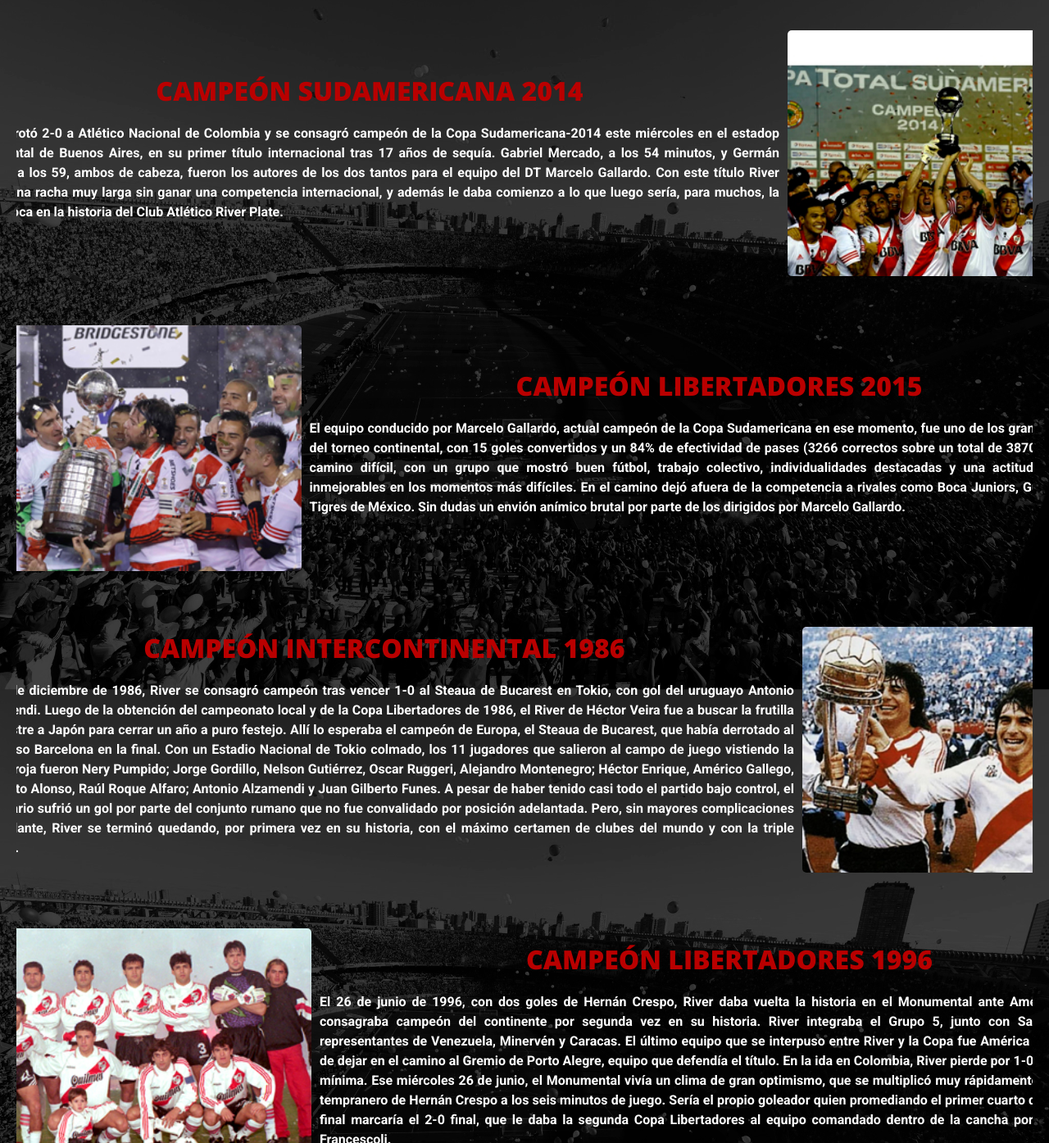
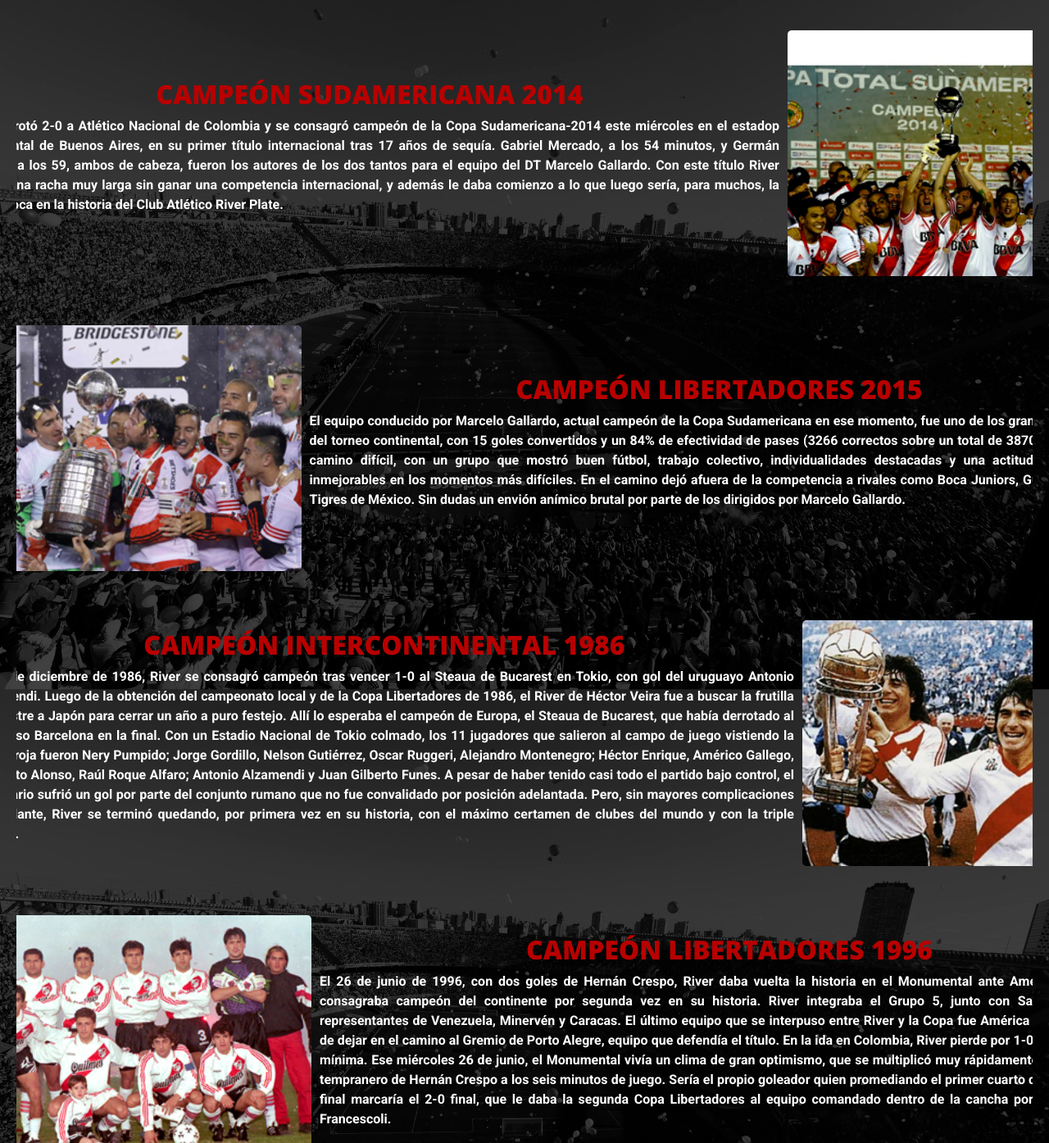
Before and after one commit to manuel-robles03/Proyecto-Preentrega2-Robles, a website: page pages/logros.html in a window 1280 px wide. Shown: the part 1874-3269 px from the top of the page at 82% size. Drawn offline with nearby package versions, Linux system fonts and the light colour scheme.

Commit message:
agregamos h2 y h3 a algunos archivos HTML

```diff
--- a/pages/logros.html
+++ b/pages/logros.html
@@ -72,7 +72,7 @@
                 <div class="logros" data-aos="fade-right">
                     <img class="imagen-logros" src="../assets/river-sudamericana.jpg" alt="river plate campeón sudamericana 2014">
                     <div class="dos-textos-logros">
-                        <p class="titulo-logros t1"> CAMPEÓN SUDAMERICANA 2014</p>
+                        <h2 class="titulo-logros t1"> CAMPEÓN SUDAMERICANA 2014</h2>
                         <p class="texto-logros"> River derrotó 2-0 a Atlético Nacional de Colombia y se consagró campeón de la Copa Sudamericana-2014 este miércoles en el estadop Monumental de Buenos Aires, en su primer título internacional tras 17 años de sequía. Gabriel Mercado, a los 54 minutos, y Germán Pezzella, a los 59, ambos de cabeza, fueron los autores de los dos tantos para el equipo del DT Marcelo Gallardo. Con este título River cortaba una racha muy larga sin ganar una competencia internacional, y además le daba comienzo a lo que luego sería, para muchos, la mejor época en la historia del Club Atlético River Plate.</p>
                     </div>
                 </div>
@@ -80,7 +80,7 @@
                 <div class="logros" data-aos="fade-left">
                     <img class="imagen-logros" src="../assets/copa-libertadores-2015.jpg" alt="river plate campeón libertadores 2015">
                     <div class="dos-textos-logros">
-                        <p class="titulo-logros"> CAMPEÓN LIBERTADORES 2015</p>
+                        <h2 class="titulo-logros"> CAMPEÓN LIBERTADORES 2015</h2>
                         <p class="texto-logros"> El equipo conducido por Marcelo Gallardo, actual campeón de la Copa Sudamericana en ese momento, fue uno de los grandes animadores del torneo continental, con 15 goles convertidos y un 84% de efectividad de pases (3266 correctos sobre un total de 3870). Sin dudas, un camino difícil, con un grupo que mostró buen fútbol, trabajo colectivo, individualidades destacadas y una actitud y compromiso inmejorables en los momentos más difíciles. En el camino dejó afuera de la competencia a rivales como Boca Juniors, Guaraní, Cruzeiro, Tigres de México. Sin dudas un envión anímico brutal por parte de los dirigidos por Marcelo Gallardo. </p>
                     </div>
                 </div>
@@ -88,7 +88,7 @@
                 <div class="logros" data-aos="fade-right">
                     <img class="imagen-logros" src="../assets/intercontinental.jpg" alt="river plate campeón intercontinental 1986">
                     <div class="dos-textos-logros">
-                        <p class="titulo-logros t1"> CAMPEÓN INTERCONTINENTAL 1986</p>
+                        <h2 class="titulo-logros t1"> CAMPEÓN INTERCONTINENTAL 1986</h2>
                         <p class="texto-logros"> El 14 de diciembre de 1986, River se consagró campeón tras vencer 1-0 al Steaua de Bucarest en Tokio, con gol del uruguayo Antonio Alzamendi. Luego de la obtención del campeonato local y de la Copa Libertadores de 1986, el River de Héctor Veira fue a buscar la frutilla del postre a Japón para cerrar un año a puro festejo. Allí lo esperaba el campeón de Europa, el Steaua de Bucarest, que había derrotado al poderoso Barcelona en la final. Con un Estadio Nacional de Tokio colmado, los 11 jugadores que salieron al campo de juego vistiendo la banda roja fueron Nery Pumpido; Jorge Gordillo, Nelson Gutiérrez, Oscar Ruggeri, Alejandro Montenegro; Héctor Enrique, Américo Gallego, Norberto Alonso, Raúl Roque Alfaro; Antonio Alzamendi y Juan Gilberto Funes. A pesar de haber tenido casi todo el partido bajo control, el Millonario sufrió un gol por parte del conjunto rumano que no fue convalidado por posición adelantada. Pero, sin mayores complicaciones por delante, River se terminó quedando, por primera vez en su historia, con el máximo certamen de clubes del mundo y con la triple corona.</p>
                     </div>
                 </div>
@@ -96,7 +96,7 @@
                 <div class="logros" data-aos="fade-left">
                     <img class="imagen-logros" src="../assets/river-campeon-1996.jpg" alt="river plate campeón libertadores 1996">
                     <div class="dos-textos-logros">
-                        <p class="titulo-logros"> CAMPEÓN LIBERTADORES 1996</p>
+                        <h2 class="titulo-logros"> CAMPEÓN LIBERTADORES 1996</h2>
                         <p class="texto-logros"> El 26 de junio de 1996, con dos goles de Hernán Crespo, River daba vuelta la historia en el Monumental ante América de Cali y se consagraba campeón del continente por segunda vez en su historia. River integraba el Grupo 5, junto con San Lorenzo y dos representantes de Venezuela, Minervén y Caracas. El último equipo que se interpuso entre River y la Copa fue América de Cali, que venía de dejar en el camino al Gremio de Porto Alegre, equipo que defendía el título. En la ida en Colombia, River pierde por 1-0. La diferencia era mínima. Ese miércoles 26 de junio, el Monumental vivía un clima de gran optimismo, que se multiplicó muy rápidamente producto del gol tempranero de Hernán Crespo a los seis minutos de juego. Sería el propio goleador quien promediando el primer cuarto de hora de la parte final marcaría el 2-0 final, que le daba la segunda Copa Libertadores al equipo comandado dentro de la cancha por su capitán, Enzo Francescoli. </p>
                     </div>
                 </div>
```
Also changed, not shown: index.html (+2 -2 lines), pages/historia.html (+1 -1 lines), pages/proximos-encuentros.html (+1 -1 lines).
